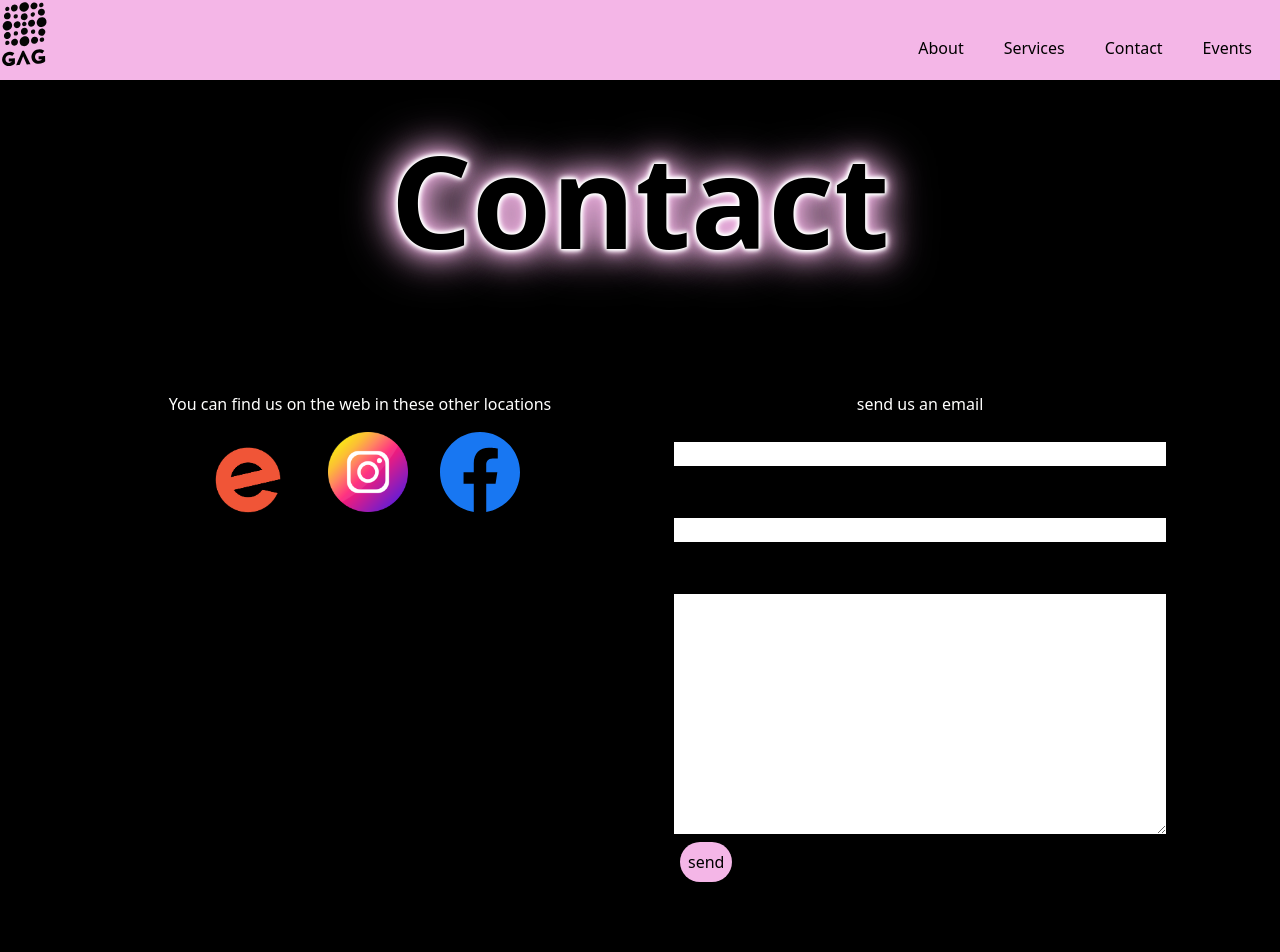
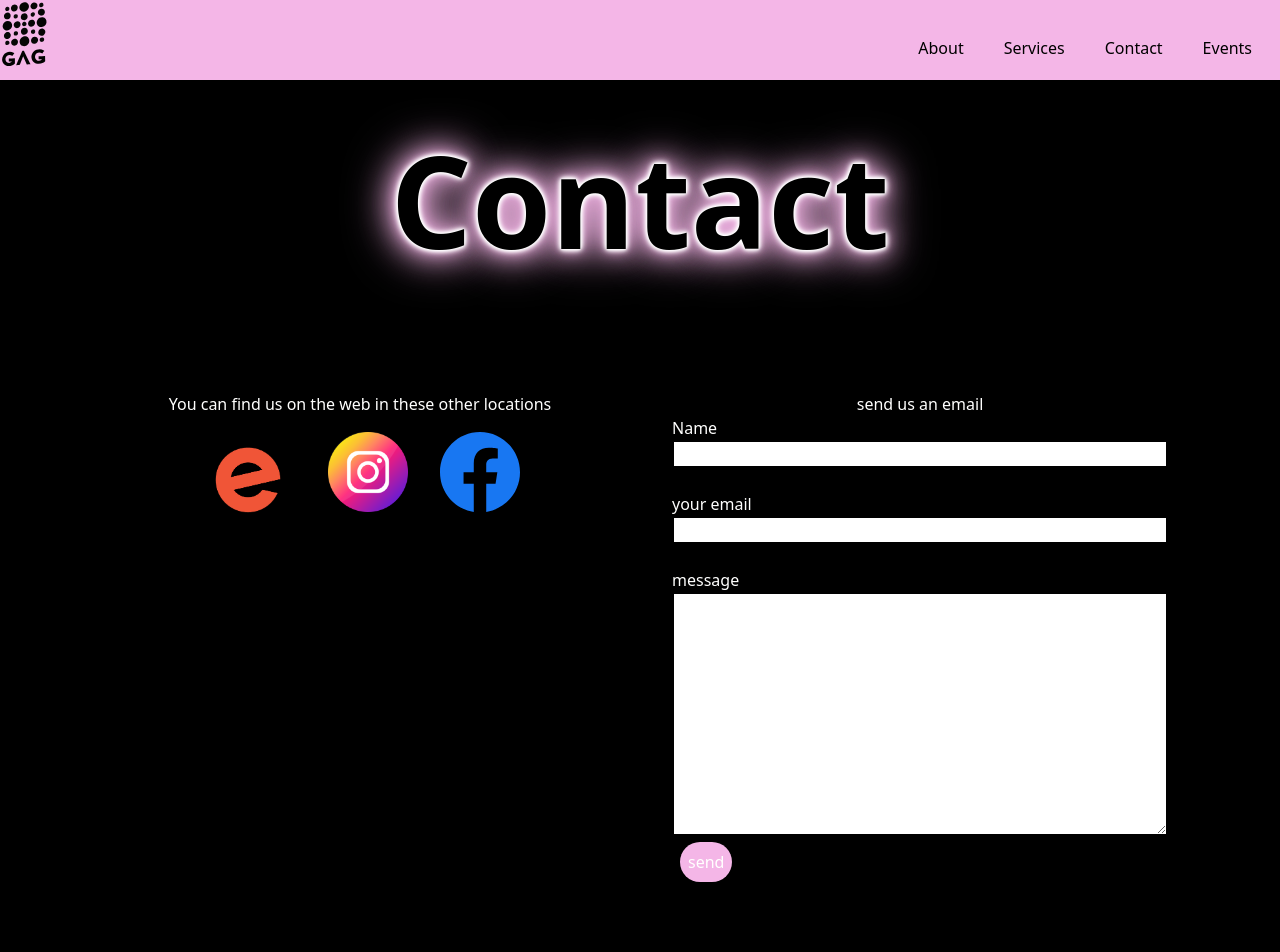
Before and after one commit to techThatConnect/GAG, a SvelteKit app: page /contact in a window 1280 px wide. Shown: the top 952 px of the page. Built offline with nearby package versions, Linux system fonts and the light colour scheme.

Commit message:
labels white input text black all fixed now

```diff
--- a/src/routes/contact/+page.svelte
+++ b/src/routes/contact/+page.svelte
@@ -38,12 +38,12 @@
 
     <div class="md:flex-1  dark:text-light_pink">
       send us an email
-      <form class="text-left text-black" name="email" method="POST" netlify-honeypot="bot-field" netlify>
+      <form class="text-left" name="email" method="POST" netlify-honeypot="bot-field" netlify>
        <input type="hidden" name="form-name" value="email" />
 <div  >
          <label for="name" class="flex80 text-left">
             Name
-            <input class="block border-2 hover:border-4 focus:border-4 border-black" type="text" name="name" id="name">
+            <input class="block text-black border-2 hover:border-4 focus:border-4 border-black" type="text" name="name" id="name">
 
          </label>
 
@@ -51,14 +51,14 @@
 
          <label for="youremail">
             your email
-            <input class="block border-2 hover:border-4 focus:border-4 border-black" type="text" name="youremail" id="youremail">
+            <input class="block text-black border-2 hover:border-4 focus:border-4 border-black" type="text" name="youremail" id="youremail">
          </label>
 
         </div>
         <br>
          <label for="email">
             message
-            <textarea class="border-2 hover:border-4 focus:border-4 border-black" name="message" id="email" cols="80" rows="10"></textarea>
+            <textarea class="border-2 text-black hover:border-4 focus:border-4 border-black" name="message" id="email" cols="80" rows="10"></textarea>
          </label>
          <button class="bg-dark_pink hover:bg-light_pink hover:text-black active:bg-dark-pink  hover:dark:bg-purp p-2 ml-2 rounded-3xl" type="submit">send</button>
 
```
